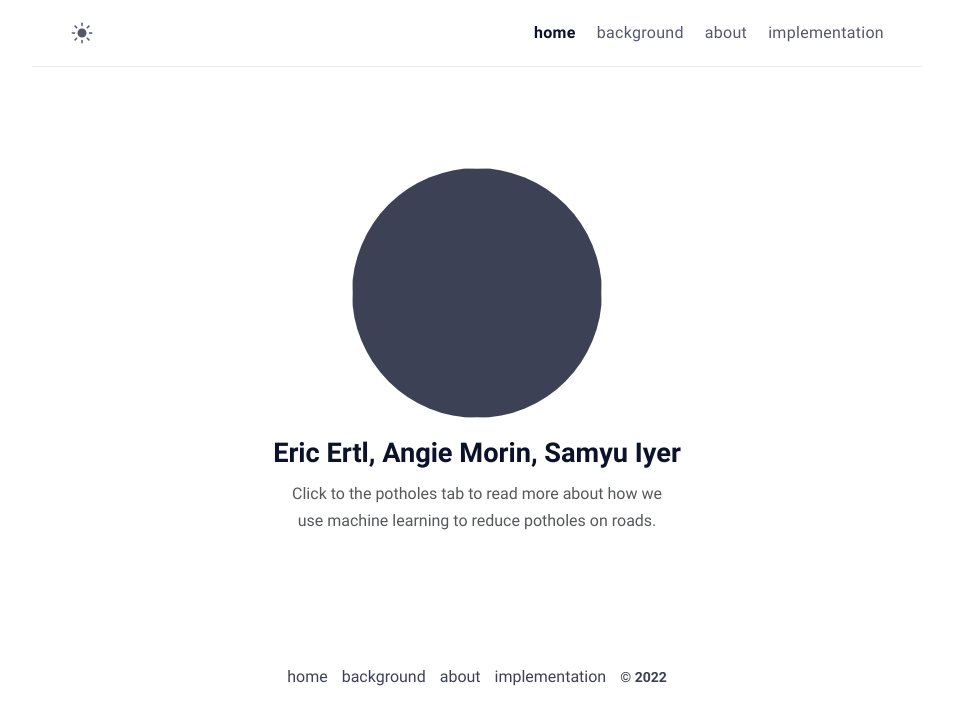
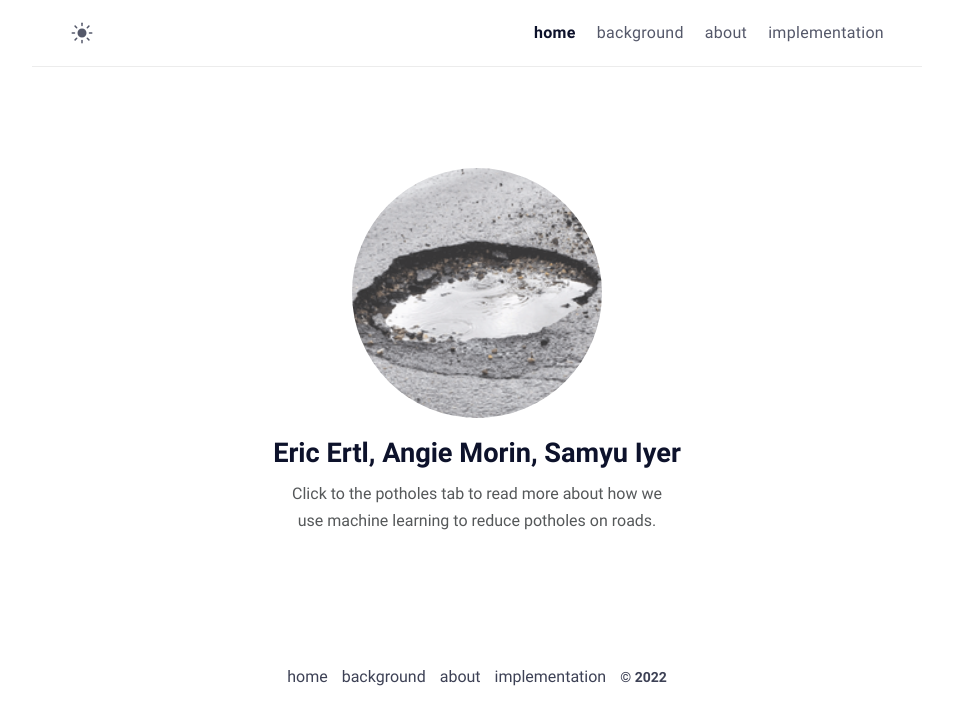
Before and after one commit to amorin5/amorin5.github.io, a Jekyll site: the page built from index.md, in a window 1280 px wide. Shown: the top 725 px of the page, without its empty margins (163-1116 px from the left). Built offline with Jekyll 4.4.1, drawn with Linux system fonts in a browser that asks for light colours.

Commit message:
images fix

```diff
--- a/_config.yml
+++ b/_config.yml
@@ -13,6 +13,7 @@ author:
   name: Eric Ertl, Angie Morin, Samyu Iyer # author name
   bio: >- # tell to the world
       Click to the potholes tab to read more about how we use machine learning to reduce potholes on roads.
+  avatar: /assets/img/pothole.png # avatar
 
 
 # URL settings
```
